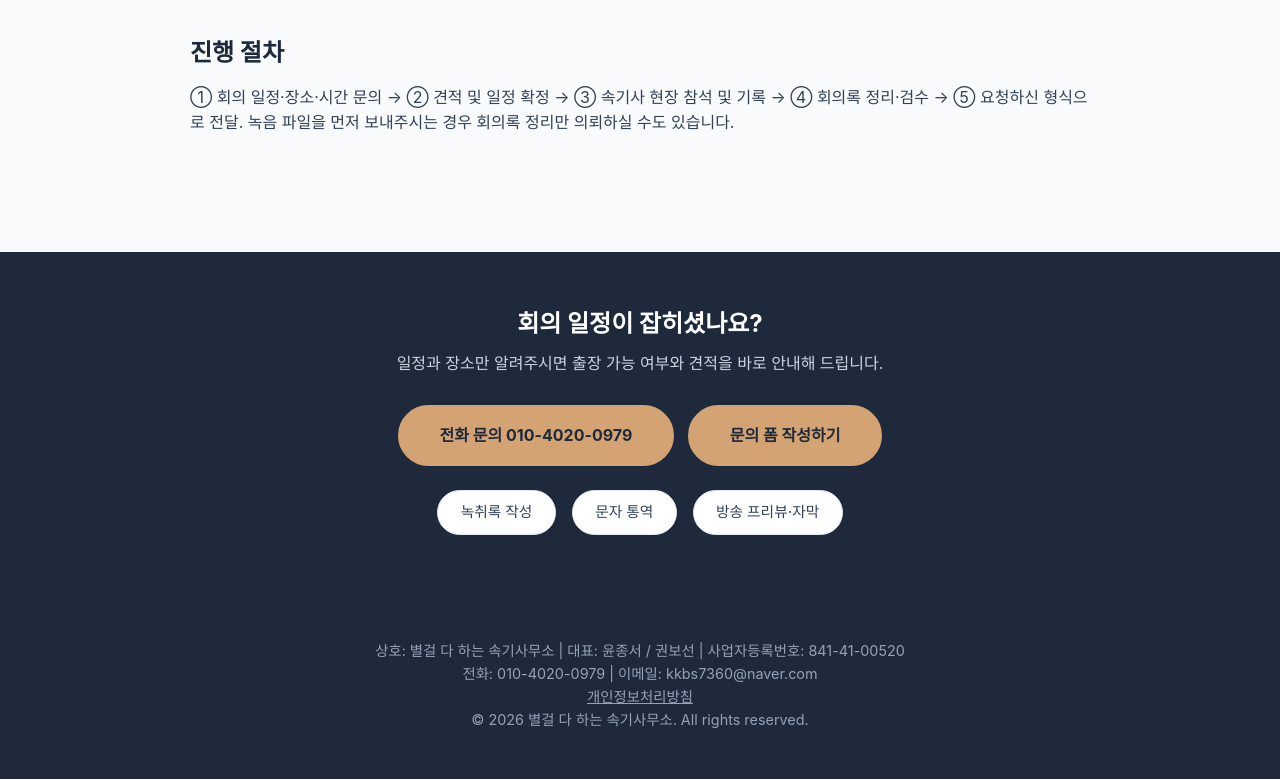
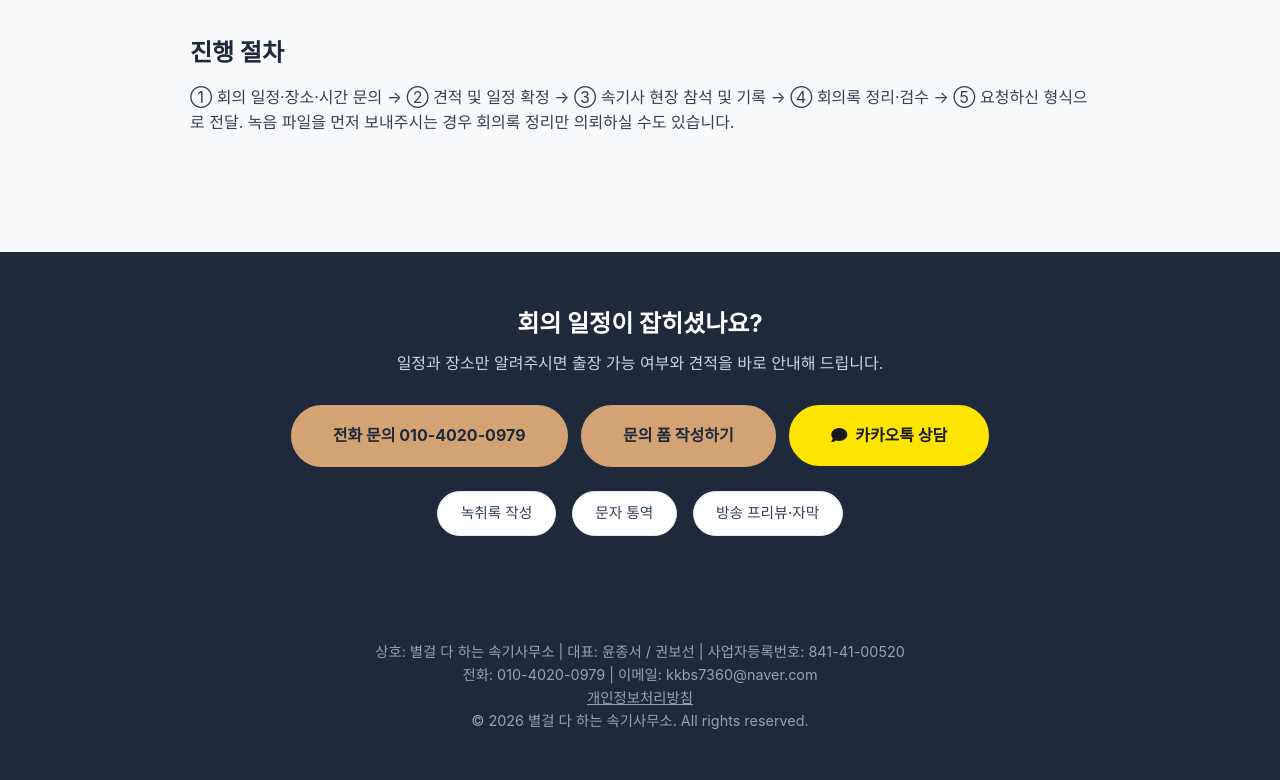
Before and after one commit to dysteno/dysteno.github.io, a plain HTML site: page services/minutes.html in a window 1280 px wide. Shown: the part 1158-1938 px from the top of the page. Drawn offline with Linux system fonts and the light colour scheme; a web font is replaced by a local one.

Commit message:
카카오톡 채널 상담 연결: 플로팅 아이콘을 채널 1:1 채팅으로 교체, 문의 섹션·서비스 페이지에 상담 버튼 추가
Co-Authored-By: Claude Fable 5 <noreply@anthropic.com>

```diff
--- a/css/style.css
+++ b/css/style.css
@@ -969,6 +969,31 @@ footer a:hover {
   text-decoration: underline;
 }
 
+/* 카카오톡 채널 상담 버튼 */
+.btn-kakao {
+  display: inline-flex;
+  align-items: center;
+  justify-content: center;
+  gap: 0.5rem;
+  padding: 1rem 2.5rem;
+  background-color: #fee500;
+  color: #191919;
+  font-weight: 700;
+  border-radius: 50px;
+  border: 2px solid #fee500;
+  transition: var(--transition);
+  cursor: pointer;
+}
+
+.btn-kakao:hover {
+  background-color: #f7de00;
+  border-color: #f7de00;
+}
+
+.contact-info .btn-kakao {
+  width: 100%;
+}
+
 /* 간편 견적 계산기 */
 .quote-calc {
   max-width: 700px;
--- a/services/minutes.html
+++ b/services/minutes.html
@@ -135,6 +135,10 @@
         <a href="tel:010-4020-0979" class="btn-primary">전화 문의 010-4020-0979</a>
         &nbsp;
         <a href="../index.html#contact" class="btn-primary">문의 폼 작성하기</a>
+        &nbsp;
+        <a href="https://pf.kakao.com/_sUDwX/chat" target="_blank" rel="noopener noreferrer" class="btn-kakao">
+            <i class="fas fa-comment" aria-hidden="true"></i> 카카오톡 상담
+        </a>
         <div class="other-services">
             <a href="./transcript.html">녹취록 작성</a>
             <a href="./interpretation.html">문자 통역</a>
```
Also changed, not shown: index.html (+5 -2 lines), services/broadcast.html (+4 -0 lines), services/interpretation.html (+4 -0 lines), services/transcript.html (+4 -0 lines).
